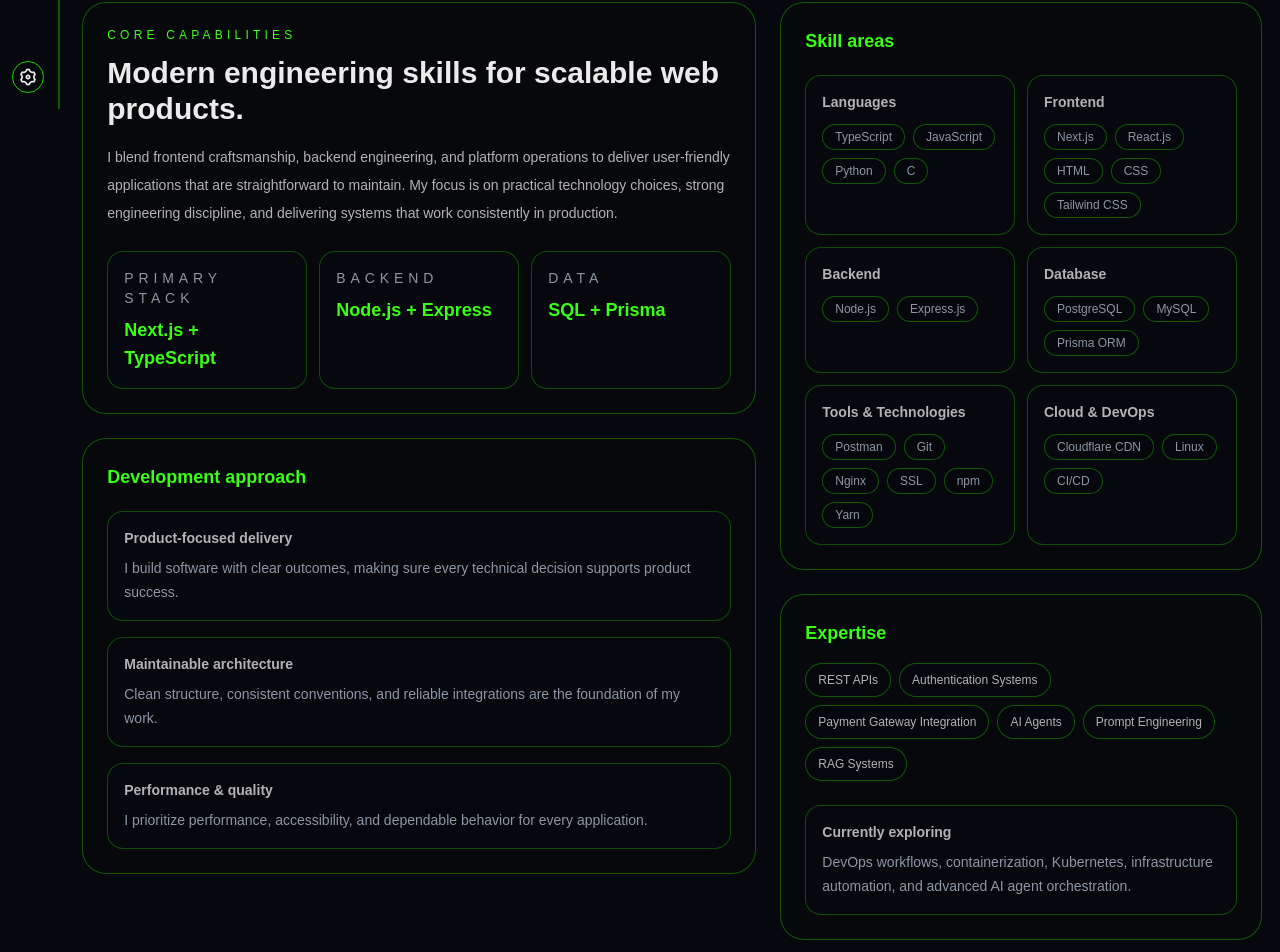
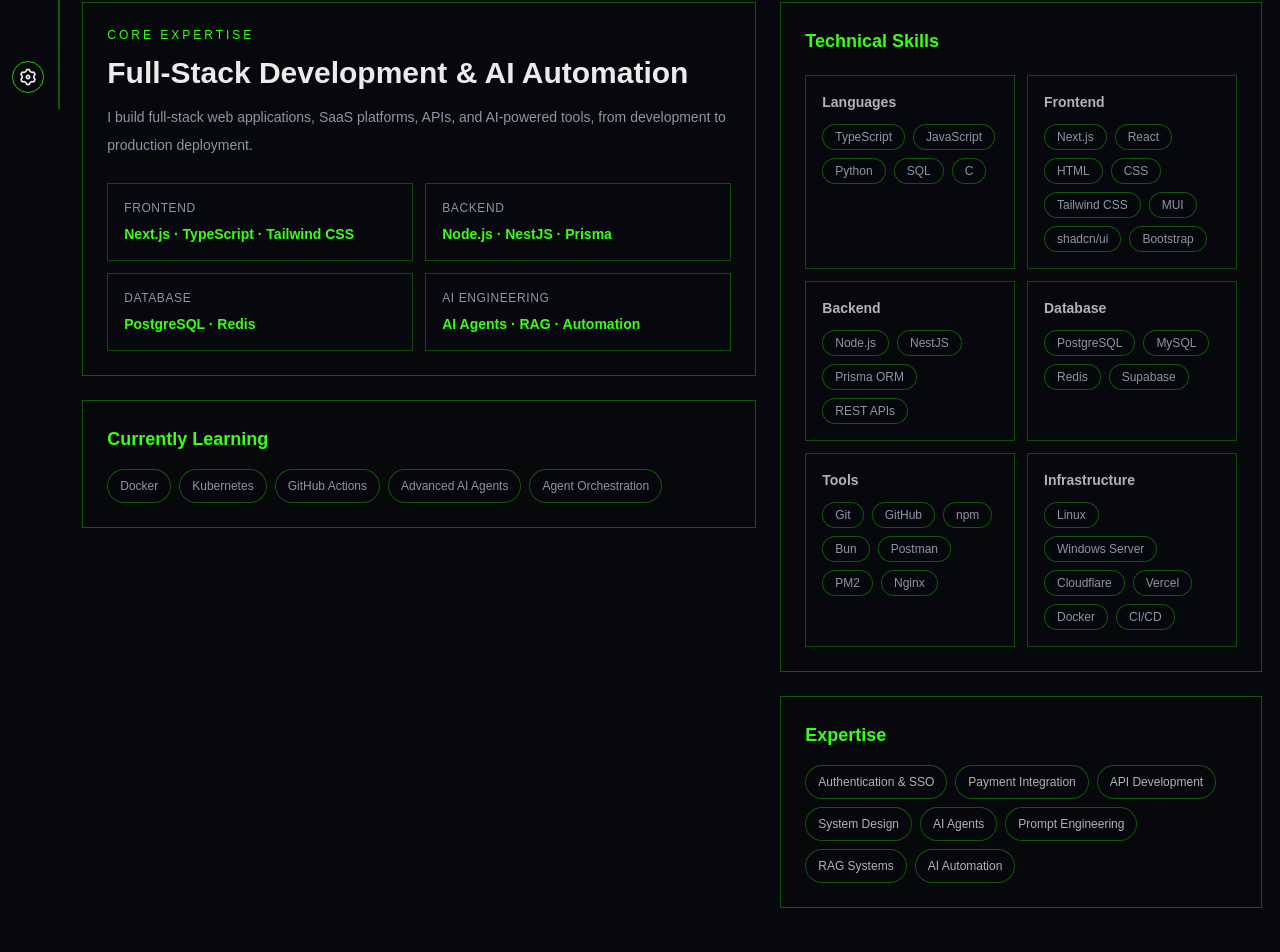
Before and after one commit to konain611/Portfolio, a Next.js app in the folder syedkonainnasir/: page /detailed/skills in a window 1280 px wide. Shown: the part 691-1643 px from the top of the page. After the commit the page ends 1615 px from the top, so only its background shows below. Built offline with nearby package versions, Linux system fonts and the light colour scheme.

Commit message:
Update page.jsx

```diff
--- a/syedkonainnasir/src/app/detailed/skills/page.jsx
+++ b/syedkonainnasir/src/app/detailed/skills/page.jsx
@@ -3,146 +3,163 @@ import SkillsRadarChart from "@/components/SkillsRadarChart";
 const skillGroups = [
   {
     title: "Languages",
-    items: ["TypeScript", "JavaScript", "Python", "C"],
+    items: ["TypeScript", "JavaScript", "Python", "SQL", "C"],
   },
   {
     title: "Frontend",
-    items: ["Next.js", "React.js", "HTML", "CSS", "Tailwind CSS"],
+    items: [
+      "Next.js",
+      "React",
+      "HTML",
+      "CSS",
+      "Tailwind CSS",
+      "MUI",
+      "shadcn/ui",
+      "Bootstrap",
+    ],
   },
   {
     title: "Backend",
-    items: ["Node.js", "Express.js"],
+    items: [
+      "Node.js",
+      "NestJS",
+      "Prisma ORM",
+      "REST APIs",
+    ],
   },
   {
     title: "Database",
-    items: ["PostgreSQL", "MySQL", "Prisma ORM"],
+    items: ["PostgreSQL", "MySQL", "Redis", "Supabase"],
   },
   {
-    title: "Tools & Technologies",
-    items: ["Postman", "Git", "Nginx", "SSL", "npm", "Yarn"],
+    title: "Tools",
+    items: ["Git", "GitHub", "npm", "Bun", "Postman", "PM2", "Nginx"],
   },
   {
-    title: "Cloud & DevOps",
-    items: ["Cloudflare CDN", "Linux", "CI/CD"],
+    title: "Infrastructure",
+    items: [
+      "Linux",
+      "Windows Server",
+      "Cloudflare",
+      "Vercel",
+      "Docker",
+      "CI/CD",
+    ],
   },
 ];
 
 const expertise = [
-  "REST APIs",
-  "Authentication Systems",
-  "Payment Gateway Integration",
+  "Authentication & SSO",
+  "Payment Integration",
+  "API Development",
+  "System Design",
   "AI Agents",
   "Prompt Engineering",
   "RAG Systems",
-];
-
-const methodologies = [
-  {
-    title: "Product-focused delivery",
-    description:
-      "I build software with clear outcomes, making sure every technical decision supports product success.",
-  },
-  {
-    title: "Maintainable architecture",
-    description:
-      "Clean structure, consistent conventions, and reliable integrations are the foundation of my work.",
-  },
-  {
-    title: "Performance & quality",
-    description:
-      "I prioritize performance, accessibility, and dependable behavior for every application.",
-  },
+  "AI Automation",
 ];
 
 export default function SkillsPage() {
   return (
-    <div className="w-full max-w-[97%] mx-auto py-4 flex flex-col gap-6">
+    <div className="mx-auto flex w-full max-w-[97%] flex-col gap-6 py-4">
       <div className="flex flex-col items-start border-l-4 border-(--border) py-2">
-        <h1 className="text-left text-4xl font-bold uppercase ml-4">Skills</h1>
+        <h1 className="ml-4 text-left text-4xl font-bold uppercase">
+          Skills
+        </h1>
       </div>
 
       <SkillsRadarChart />
+
       <div className="grid gap-6 lg:grid-cols-[1.4fr_1fr]">
         <div className="space-y-6">
-          <section className="rounded-3xl border border-(--border)/40 bg-background/50 p-6">
-            <p className="text-xs uppercase tracking-[0.35em] text-(--accent)">
-              Core capabilities
-            </p>
-            <h2 className="mt-3 text-3xl font-semibold">
-              Modern engineering skills for scalable web products.
-            </h2>
-            <p className="mt-4 text-sm leading-7 text-(--foreground)">
-              I blend frontend craftsmanship, backend engineering, and platform
-              operations to deliver user-friendly applications that are
-              straightforward to maintain. My focus is on practical technology
-              choices, strong engineering discipline, and delivering systems
-              that work consistently in production.
+          <section className="border border-(--border)/40 bg-background/50 p-6">
+            <p className="text-xs uppercase tracking-[0.25em] text-(--accent)">
+              Core Expertise
             </p>
 
-            <div className="mt-6 grid gap-3 sm:grid-cols-3">
-              <div className="rounded-2xl border border-(--border)/35 bg-background p-4">
-                <p className="text-sm uppercase tracking-[0.35em] text-(--muted)">
-                  Primary stack
-                </p>
-                <p className="mt-2 text-lg font-semibold text-(--accent)">
-                  Next.js + TypeScript
-                </p>
-              </div>
-              <div className="rounded-2xl border border-(--border)/35 bg-background p-4">
-                <p className="text-sm uppercase tracking-[0.35em] text-(--muted)">
-                  Backend
-                </p>
-                <p className="mt-2 text-lg font-semibold text-(--accent)">
-                  Node.js + Express
-                </p>
-              </div>
-              <div className="rounded-2xl border border-(--border)/35 bg-background p-4">
-                <p className="text-sm uppercase tracking-[0.35em] text-(--muted)">
-                  Data
-                </p>
-                <p className="mt-2 text-lg font-semibold text-(--accent)">
-                  SQL + Prisma
-                </p>
-              </div>
+            <h2 className="mt-3 text-3xl font-semibold">
+              Full-Stack Development & AI Automation
+            </h2>
+
+            <p className="mt-3 text-sm leading-7 text-(--muted)">
+              I build full-stack web applications, SaaS platforms, APIs, and
+              AI-powered tools, from development to production deployment.
+            </p>
+
+            <div className="mt-6 grid gap-3 sm:grid-cols-2">
+              {[
+                {
+                  title: "Frontend",
+                  stack: "Next.js · TypeScript · Tailwind CSS",
+                },
+                {
+                  title: "Backend",
+                  stack: "Node.js · NestJS · Prisma",
+                },
+                {
+                  title: "Database",
+                  stack: "PostgreSQL · Redis",
+                },
+                {
+                  title: "AI Engineering",
+                  stack: "AI Agents · RAG · Automation",
+                },
+              ].map((item) => (
+                <div
+                  key={item.title}
+                  className="border border-(--border)/35 bg-background p-4"
+                >
+                  <p className="text-xs uppercase tracking-wider text-(--muted)">
+                    {item.title}
+                  </p>
+                  <p className="mt-2 text-sm font-semibold text-(--accent)">
+                    {item.stack}
+                  </p>
+                </div>
+              ))}
             </div>
           </section>
 
-          <section className="rounded-3xl border border-(--border)/40 bg-background/50 p-6">
+          <section className="border border-(--border)/40 bg-background/50 p-6">
             <h3 className="text-lg font-semibold text-(--accent)">
-              Development approach
+              Currently Learning
             </h3>
-            <div className="mt-5 space-y-4">
-              {methodologies.map((item) => (
-                <div
-                  key={item.title}
-                  className="rounded-2xl border border-(--border)/35 bg-background p-4"
+
+            <div className="mt-4 flex flex-wrap gap-2">
+              {[
+                "Docker",
+                "Kubernetes",
+                "GitHub Actions",
+                "Advanced AI Agents",
+                "Agent Orchestration",
+              ].map((item) => (
+                <span
+                  key={item}
+                  className="rounded-full border border-(--border)/40 bg-background/70 px-3 py-2 text-xs text-(--muted)"
                 >
-                  <p className="text-sm font-semibold text-(--foreground)">
-                    {item.title}
-                  </p>
-                  <p className="mt-2 text-sm leading-6 text-(--muted)">
-                    {item.description}
-                  </p>
-                </div>
+                  {item}
+                </span>
               ))}
             </div>
           </section>
         </div>
 
         <aside className="space-y-6">
-          <section className="rounded-3xl border border-(--border)/40 bg-background/50 p-6">
+          <section className="border border-(--border)/40 bg-background/50 p-6">
             <h3 className="text-lg font-semibold text-(--accent)">
-              Skill areas
+              Technical Skills
             </h3>
-            <div className="mt-5 grid gap-3 sm:grid-cols-2">
+
+            <div className="mt-5 grid gap-3 sm:grid-cols-2 lg:grid-cols-1 xl:grid-cols-2">
               {skillGroups.map((group) => (
                 <div
                   key={group.title}
-                  className="rounded-2xl border border-(--border)/35 bg-background p-4"
+                  className="border border-(--border)/35 bg-background p-4"
                 >
                   <p className="text-sm font-semibold text-(--foreground)">
                     {group.title}
                   </p>
+
                   <div className="mt-3 flex flex-wrap gap-2">
                     {group.items.map((item) => (
                       <span
@@ -158,8 +175,11 @@ export default function SkillsPage() {
             </div>
           </section>
 
-          <section className="rounded-3xl border border-(--border)/40 bg-background/50 p-6">
-            <h3 className="text-lg font-semibold text-(--accent)">Expertise</h3>
+          <section className="border border-(--border)/40 bg-background/50 p-6">
+            <h3 className="text-lg font-semibold text-(--accent)">
+              Expertise
+            </h3>
+
             <div className="mt-4 flex flex-wrap gap-2">
               {expertise.map((item) => (
                 <span
@@ -170,16 +190,6 @@ export default function SkillsPage() {
                 </span>
               ))}
             </div>
-
-            <div className="mt-6 rounded-2xl border border-(--border)/35 bg-background p-4">
-              <h4 className="text-sm font-semibold text-(--foreground)">
-                Currently exploring
-              </h4>
-              <p className="mt-2 text-sm leading-6 text-(--muted)">
-                DevOps workflows, containerization, Kubernetes, infrastructure
-                automation, and advanced AI agent orchestration.
-              </p>
-            </div>
           </section>
         </aside>
       </div>
```
